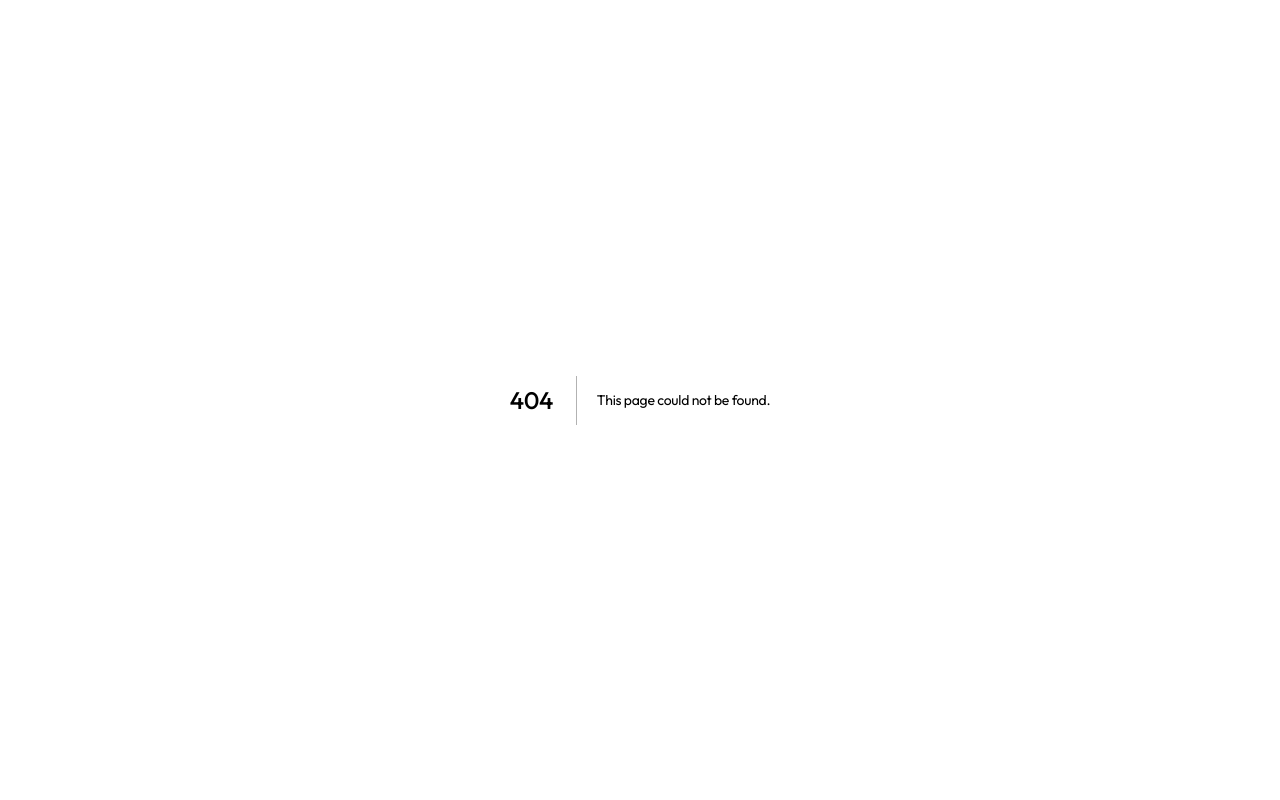
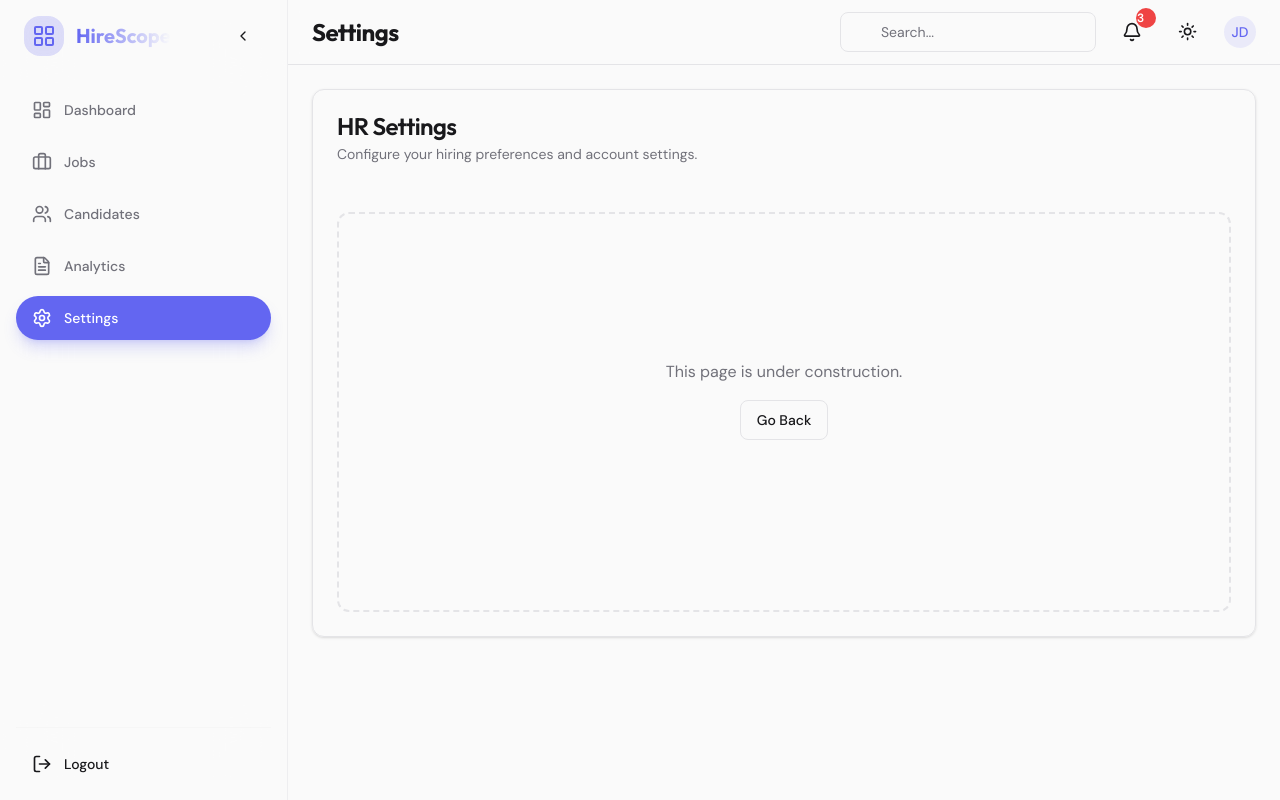
Before and after one commit to Alan0602/hireautosys, a Next.js app: page /hr/settings in a window 1280 px wide. Before the commit this address had no page. Built offline with nearby package versions, Linux system fonts and the light colour scheme.

Commit message:
Add HR Settings page

```diff
--- /dev/null
+++ b/src/app/hr/settings/page.tsx
@@ -0,0 +1,20 @@
+"use client"
+
+import GenericDashboardContent from "@/components/dashboard/generic-content"
+import { DashboardSidebar } from "@/components/dashboard/sidebar"
+import { DashboardHeader } from "@/components/dashboard/header"
+
+export default function HRSettingsPage() {
+    return (
+        <div className="flex min-h-screen">
+            <DashboardSidebar userRole="hr" />
+            <div className="flex-1">
+                <DashboardHeader title="Settings" />
+                <GenericDashboardContent
+                    title="HR Settings"
+                    description="Configure your hiring preferences and account settings."
+                />
+            </div>
+        </div>
+    )
+}
```
